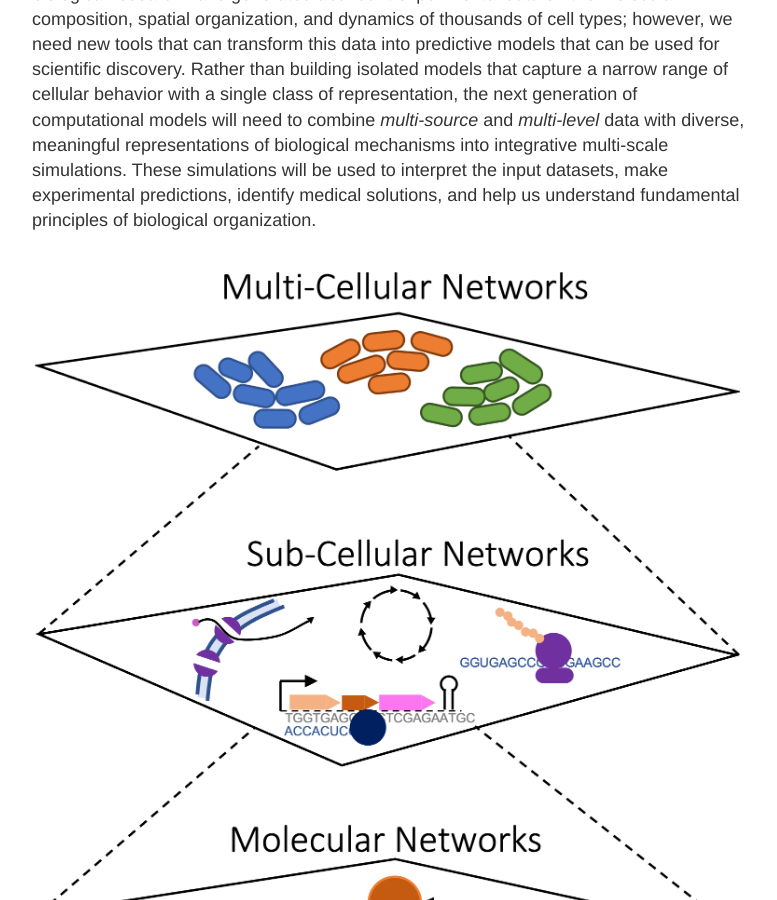
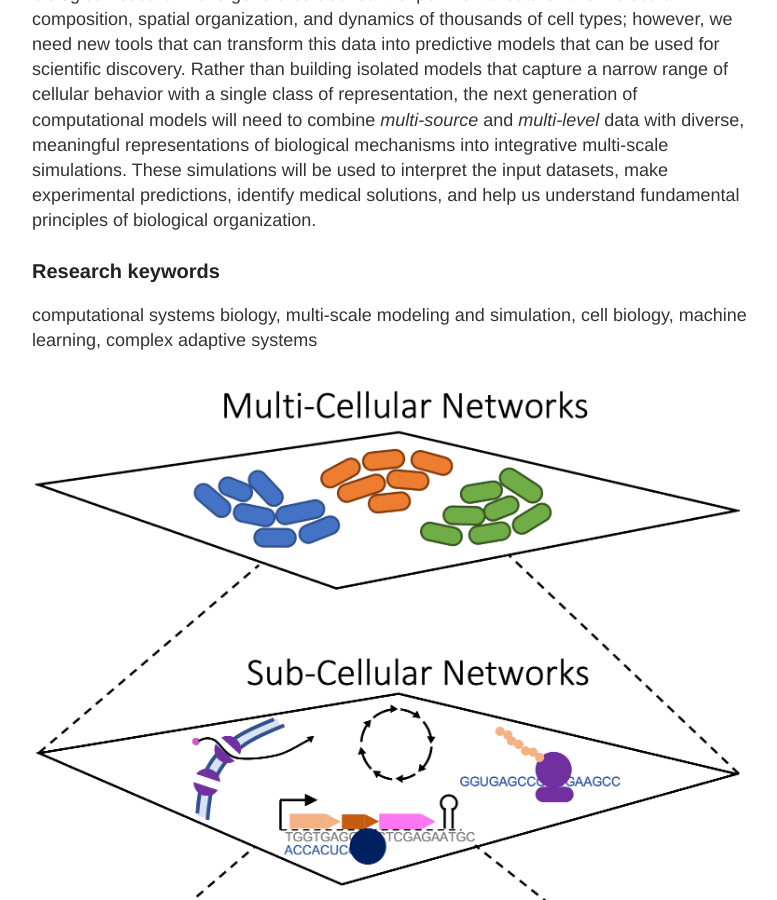
Before and after one commit to eagmon/eagmon.github.io, a Jekyll site: the page built from research.md, in a window 1280 px wide and 900 px high, scrolled down 364 px. Shown: the whole window, without its empty margins (248-1025 px from the left). Built offline with Jekyll 4.4.1, drawn with Linux system fonts in a browser that asks for light colours.

Commit message:
move research keywords

```diff
--- a/research.md
+++ b/research.md
@@ -15,5 +15,11 @@ mechanisms into integrative multi-scale simulations. These simulations will be u
 make experimental predictions, identify medical solutions, and help us understand fundamental principles of biological
 organization.
 
+### Research keywords
+computational systems biology,
+multi-scale modeling and simulation,
+cell biology,
+machine learning,
+complex adaptive systems
 
 ![MultiscaleNetwork](https://raw.githubusercontent.com/eagmon/eagmon.github.io/master/images/multiscale_network.png)
```
Also changed, not shown: about.md (+0 -7 lines).
